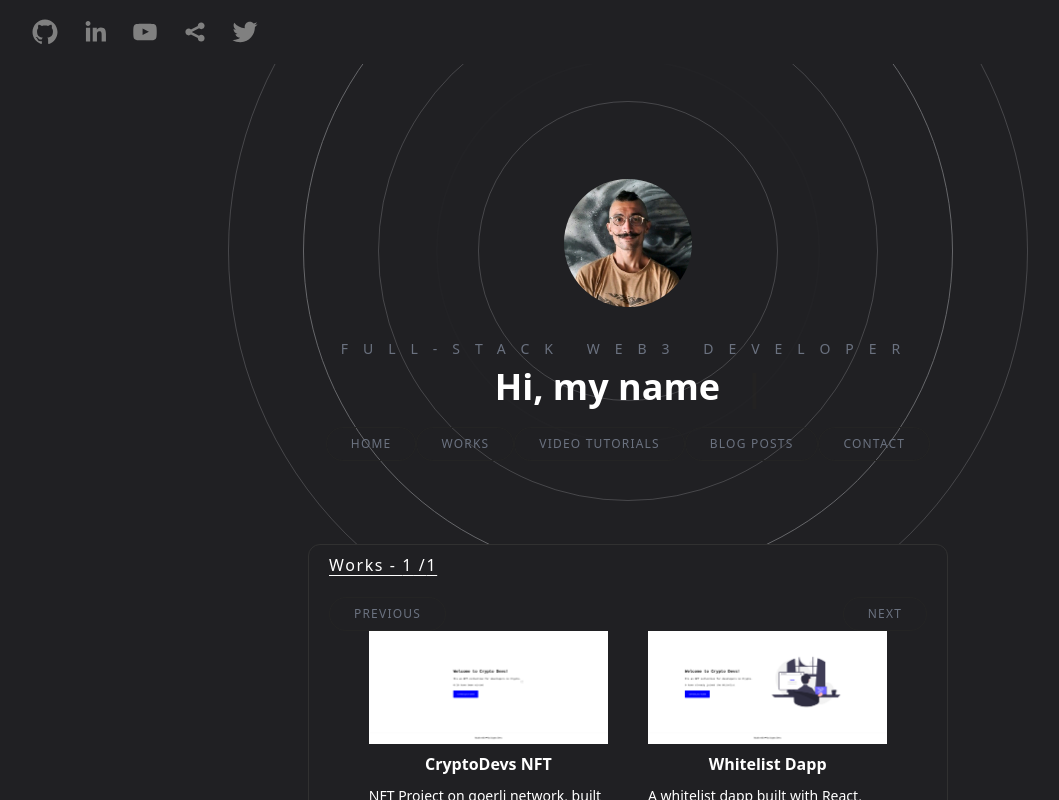
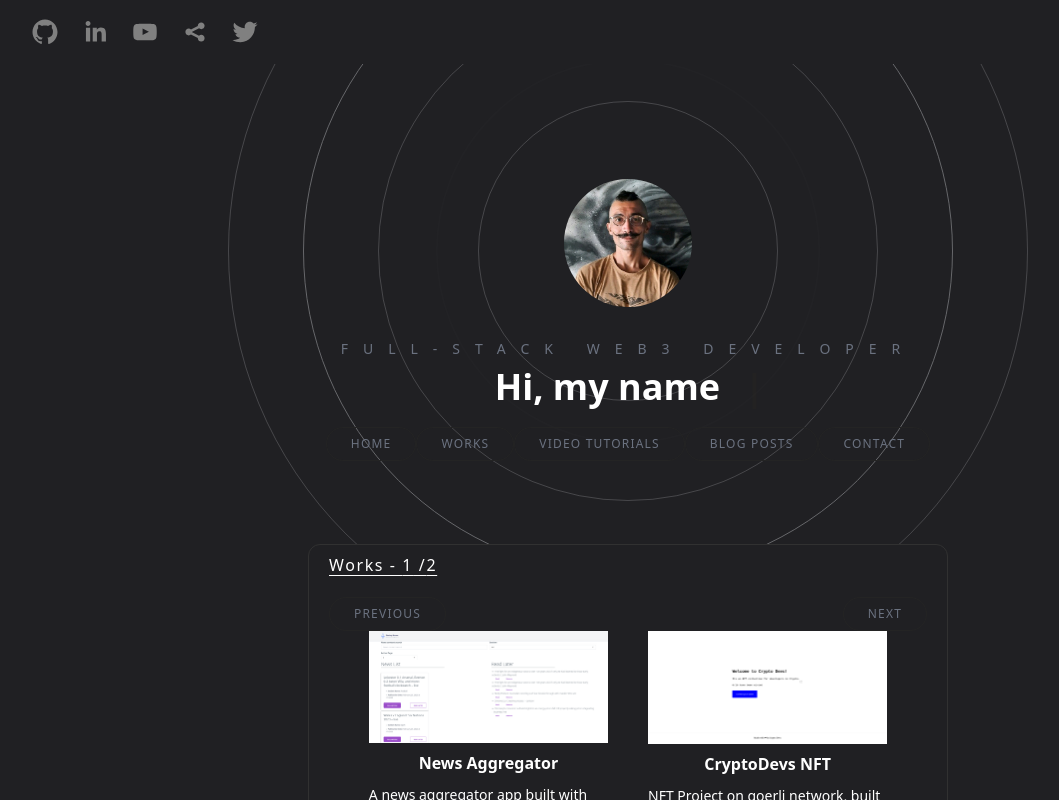
Before and after one commit to muratcan-yuksel/my-portfolio, a Next.js app: page /works in a window 1280 px wide. Shown: the whole page, without its empty margins (12-1071 px from the left). Built offline with nearby package versions, Linux system fonts and the light colour scheme.

Commit message:
add news aggregator

```diff
--- a/pages/works.js
+++ b/pages/works.js
@@ -7,9 +7,19 @@ import zodiacai from "../assets/zodiacai.png";
 import tsShoppingCart from "../assets/ts-react-shopping-cart.png";
 import cryotoDevs from "../assets/crypto-devs.png";
 import whitelistDapp from "../assets/whitelist-dapp.png";
+//custom hook
 import usePagination from "../utils/userPagination";
+import guardianProject from "../assets/guardianproject.png";
 
 const projects = [
+  {
+    title: "News Aggregator",
+    description:
+      "A news aggregator app built with React, ExpressJS, TailwindCSS, MongoDB and The Guardian News API. The user can search for news articles and filter them by category. The app is deployed on Vercel.",
+    image: guardianProject,
+    live: "https://startup-house-guardian.vercel.app/",
+    github: "https://github.com/muratcan-yuksel/startup-house-guardian",
+  },
   {
     title: "CryptoDevs NFT",
     description:
```
Also changed, not shown: assets/guardianproject.png (added).
